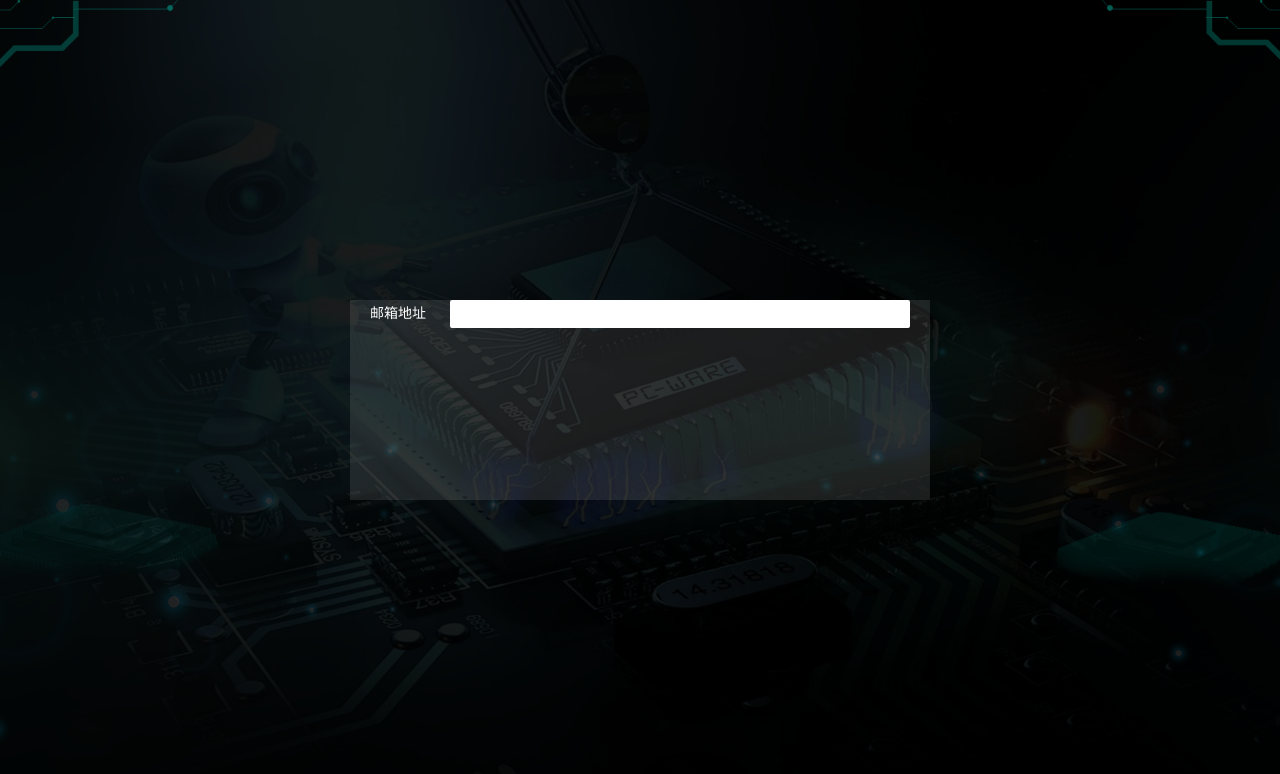
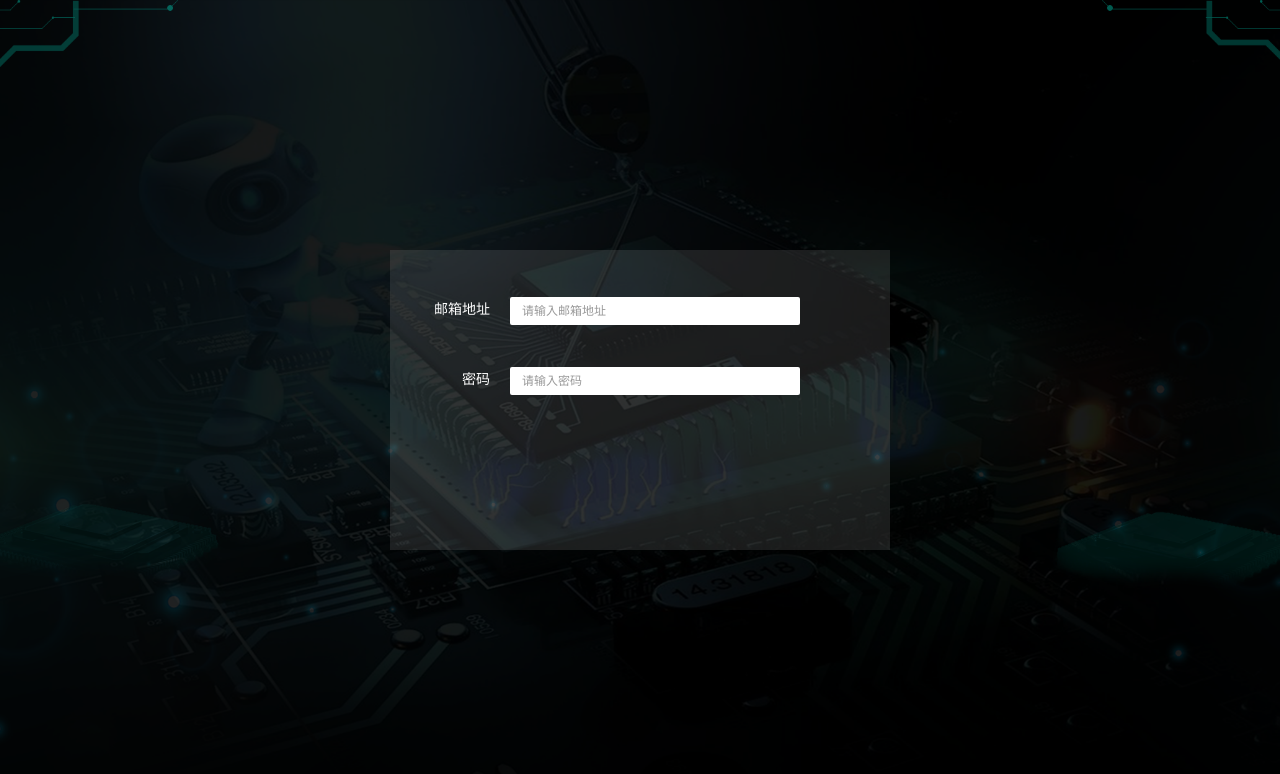
Before and after one commit to 664215399/V3_demo_cat, a Vue app: page /#/login in a window 1280 px wide. Shown: the top 774 px of the page. Built offline with nearby package versions, Linux system fonts and the light colour scheme.

Commit message:
fix:st-form st-form-item st-input 语义化封装

```diff
--- a/src/components/GlobarHeader.vue
+++ b/src/components/GlobarHeader.vue
@@ -8,11 +8,11 @@
       </ul>
       <ul v-else class="GlobarHeader-container-isLogin">
         <li>
-          <dropdown :title='`Hello ${userInfo.name}`' :list="list" >
-            <dropdown-item >新建文章</dropdown-item>
-            <dropdown-item disabled>用户编辑</dropdown-item>
-            <dropdown-item>退出登入</dropdown-item>
-          </dropdown>
+          <st-dropdown :title='`Hello ${userInfo.name}`' :list="list" >
+            <st-dropdown-item >新建文章</st-dropdown-item>
+            <st-dropdown-item disabled>用户编辑</st-dropdown-item>
+            <st-dropdown-item>退出登入</st-dropdown-item>
+          </st-dropdown >
         </li>
       </ul>
     </div>
@@ -21,8 +21,8 @@
 
 <script lang='ts'>
 import { defineComponent, reactive, toRefs, SetupContext, PropType } from 'vue'
-import dropdown, { DdListProps } from './Dropdown.vue'
-import DropdownItem from './DropdownItem.vue'
+import StDropdown, { DdListProps } from './StDropdown.vue'
+import StDropdownItem from './StDropdownItem.vue'
 export interface UserProps {
   isLogin: boolean;
   name?: string;
@@ -47,8 +47,8 @@ export default defineComponent({
     }
   },
   components: {
-    dropdown,
-    DropdownItem
+    StDropdown,
+    StDropdownItem
   },
   setup (props, ctx: SetupContext) {
     const data = reactive({})
--- a/src/components/StForm.vue
+++ b/src/components/StForm.vue
@@ -1,90 +1,64 @@
+
 <template>
- <form class="StForm">
-   <div class="StForm-item">
-     <label for="userEmail" class="StForm-item-label">邮箱地址</label>
-     <input type="text" id="userEmail" class="StForm-item-input" v-model="inputRef.val" @blur="validateInput">
-     <div class="StForm-item-text" v-if="inputRef.error">{{inputRef.message}}</div>
-   </div>
-    <!-- <div class="StForm-item">
-     <label for="userEmail">密码</label>
-     <input type="text" id="userEmail" class="StForm-item-input">
-     <div class="StForm-item-text"></div>
-   </div> -->
- </form>
+  <form class="StForm">
+    <slot></slot>
+  </form>
 </template>
 
 <script lang='ts'>
 import { defineComponent, reactive, toRefs, SetupContext, PropType } from 'vue'
-interface RuleProp{
-  type:'required'|'email'
-  message:string
-}
-const reg = /^[a-zA-Z0-9]+([-_.][a-zA-Z0-9]+)*@[a-zA-Z0-9]+([-_.][a-zA-Z0-9]+)*\.[a-z]{2,}$/
-export type RuleProps=RuleProp[]
+
 export default defineComponent({
   name: '',
   props: {
-    rules: Array as PropType<RuleProps>
-  },
-  components: {
 
   },
-  setup (props, ctx: SetupContext) {
-    const inputRef = reactive({
-      val: '',
-      error: false,
-      message: ''
-    })
-    const validateInput = () => {
-      if (!props.rules) return false
-      const allPassed = props.rules.every(rule => {
-        let passed = true
-        inputRef.message = rule.message
-        switch (rule.type) {
-          case 'required':
-            passed = (inputRef.val.trim() !== '')
-            break
-          case 'email':
-            passed = reg.test(inputRef.val)
-            break
-          default :
-            break
-        }
-        return passed
-      })
-      inputRef.error = !allPassed
-    }
+  components: {},
+  setup (props, context) {
     return {
-      validateInput,
-      inputRef
+
     }
   }
 })
 </script>
 
-<style scoped lang='scss'>
-.StForm{
-  background:rgba(255,255,255,.1);
-  height:200px;
-  padding:0px 20px;
-  &-item{
-    height: 40px;
-      &-input{
-        width:460px;
+<style lang='scss'>
+.StForm {
+  background: rgba(255, 255, 255, 0.1);
+  // background: #ffffff;
+  height: 300px;
+  width: 500px;
+  padding: 40px 20px;
+  &-item {
+    width: 100%;
+    min-height: 40px;
+    display: flex;
+    line-height:40px;
+    margin-bottom: 30px;
+    &_content {
+      position: relative;
+      width: calc(100% - 170px);
+      .StForm-input {
+        width: 100%;
         height: 28px;
         line-height: 28px;
-        color:#999999;
+        color: #999999;
       }
-      &-label{
-        font-size: 14px;
-        width:80px;
-         color:#ffffff;
+      .StForm-text {
+        position: absolute;
+        color: #f56c6c;
+        font-size: 12px;
+        line-height: 30px;
+
       }
-      &-text{
-        color:#f56c6c;
-        font-size: 12px;
-        line-height: 20px;
-      }
+    }
+    &-label {
+      font-size: 14px;
+      text-align: right;
+      margin-right: 20px;
+      width: 80px;
+      color: #ffffff;
+    }
   }
 }
 </style>
--- /dev/null
+++ b/src/components/StFormItem.vue
@@ -0,0 +1,29 @@
+<template>
+  <div class="StForm-item">
+    <label for="userEmail" class="StForm-item-label">{{label}}</label>
+    <slot></slot>
+  </div>
+</template>
+
+<script lang='ts'>
+import { defineComponent, reactive, toRefs, SetupContext } from 'vue'
+export default defineComponent({
+  name: '',
+  props: {
+    label: {
+      type: String,
+      reqrired: true
+    }
+  },
+  components: {},
+  setup (props, context) {
+    const data = reactive({})
+    return {
+      ...toRefs(data)
+    }
+  }
+})
+</script>
+
+<style lang='scss'>
+</style>
--- /dev/null
+++ b/src/components/StInput.vue
@@ -0,0 +1,84 @@
+<template>
+  <div class="StForm-item_content">
+    <input type="text" id="userEmail" :class="['StForm-input',inputRef.error?'StForm-input_error':'']" :value='inputRef.val' @input='updateValue' @blur="validateInput" v-bind='$attrs' />
+    <div class="StForm-text" v-if="inputRef.error">{{inputRef.message}}</div>
+  </div>
+</template>
+
+<script lang='ts'>
+import { defineComponent, reactive, toRefs, SetupContext, PropType } from 'vue'
+interface RuleProp {
+  type: 'required' | 'email';
+  message: string;
+}
+const reg =
+  /^[a-zA-Z0-9]+([-_.][a-zA-Z0-9]+)*@[a-zA-Z0-9]+([-_.][a-zA-Z0-9]+)*\.[a-z]{2,}$/
+export type RuleProps = RuleProp[];
+export default defineComponent({
+  name: '',
+  props: {
+    rules: Array as PropType<RuleProps>,
+    modelValue: String
+  },
+
+  inheritAttrs: false, // 禁用attribute继承，配合$attr手动决定attribute赋值到某个元素
+  components: {},
+  setup (props, context) {
+    const inputRef = reactive({
+      val: props.modelValue || '',
+      error: false,
+      message: ''
+    })
+    /** vue3双向数据绑定 */
+    const updateValue = (e: KeyboardEvent) => {
+      const targetValue = (e.target as HTMLInputElement).value
+      inputRef.val = targetValue
+      context.emit('update:updateValue', targetValue)
+    }
+    /** input失焦事件 */
+    const validateInput = () => {
+      if (!props.rules) return false// 如果props.rules为空返回
+      const allPassed = props.rules.every((rule) => {
+        // every遍历，只要有一项为false就会return false&&continue
+        let passed = true
+        inputRef.message = rule.message
+        // 通过switch排查，利于后期添加更多的类型验证
+        switch (rule.type) {
+          case 'required':
+            passed = inputRef.val.trim() !== ''
+            break
+          case 'email':
+            passed = reg.test(inputRef.val)
+            break
+          default:
+            break
+        }
+        return passed
+      })
+
+      inputRef.error = !allPassed// 取反
+    }
+    return {
+      validateInput,
+      updateValue,
+      inputRef
+    }
+  }
+})
+</script>
+
+<style scoped lang="scss">
+.StForm-input{
+  padding:0px 10px;
+  border:2px solid transparent;
+  box-sizing: border-box;
+}
+.StForm-input_error{
+  border:2px solid #f56c6c;
+}
+.StForm-input::placeholder {
+  color: #999999;
+  font-size: 12px;
+
+}
+</style>
--- a/src/views/login/index.vue
+++ b/src/views/login/index.vue
@@ -2,32 +2,46 @@
  <div class="login">
     <div class="login-container wrapper">
       <div class="login-container-form">
-        <st-form :rules="emailRules"></st-form>
+        <st-form  >
+          <st-form-item label='邮箱地址'>
+            <st-input :rules="emailRules" placeholder="请输入邮箱地址" type='text'></st-input>
+          </st-form-item>
+          <st-form-item label='密码'>
+            <st-input placeholder="请输入密码" type='password'></st-input>
+          </st-form-item>
+        </st-form>
       </div>
     </div>
  </div>
 </template>
 
 <script lang='ts'>
-import { defineComponent, reactive, toRefs, SetupContext } from 'vue'
-import StForm, { RuleProps } from '@/components/StForm.vue'
+import { defineComponent, reactive, toRefs, SetupContext, ref } from 'vue'
+import StForm from '@/components/StForm.vue'
+import StFormItem from '@/components/StFormItem.vue'
+import StInput, { RuleProps } from '@/components/StInput.vue'
+
 export default defineComponent({
   name: 'Login',
   props: {
   },
   components: {
-    StForm
+    StForm,
+    StFormItem,
+    StInput
   },
   setup (props, ctx: SetupContext) {
     const data = reactive({
     })
+    const text = ref('123')
     const emailRules:RuleProps = [
       { type: 'required', message: '电子邮箱地址不能为空' },
       { type: 'email', message: '请输入正确的电子邮箱格式' }
     ]
     return {
       emailRules,
-      ...toRefs(data)
+      ...toRefs(data),
+      text
     }
   }
 })
@@ -44,7 +58,7 @@ export default defineComponent({
     &-form{
       margin: auto;
     }
-    // padding-top:400px;
   }
+
 }
 </style>
```
Also changed, not shown: src/components/StDropdown.vue (renamed from src/components/Dropdown.vue), src/components/StDropdownItem.vue (renamed from src/components/DropdownItem.vue).
